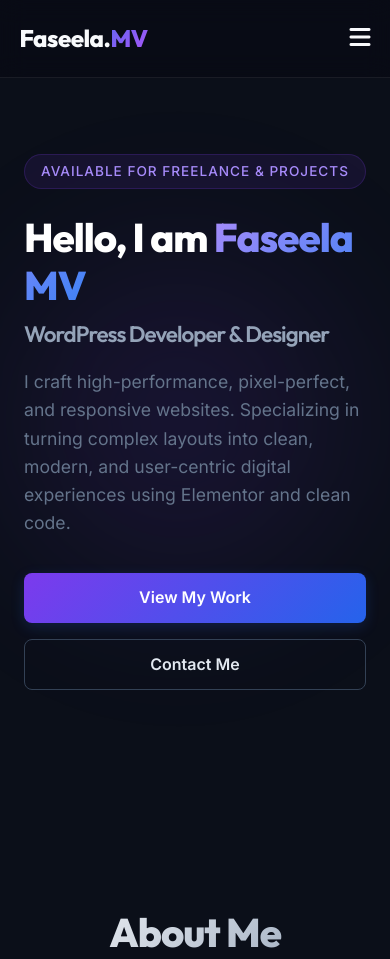
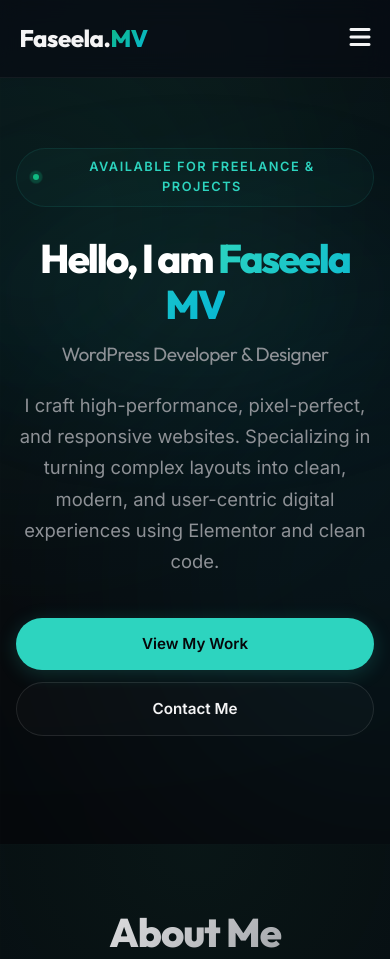
Before and after one commit to FaseelaMV/Faseela-s-Portfolio, a plain HTML site: page index.html in a window 390 px wide. Shown: the top 959 px of the page. Drawn offline with Linux system fonts and the light colour scheme.

Commit message:
Redesign portfolio hero and color scheme with Arctic Teal & Mint theme

```diff
--- a/index.html
+++ b/index.html
@@ -45,21 +45,21 @@
 
             <div class="hero-container">
                 <div class="hero-content">
-                    <span class="hero-badge">Available for Freelance & Projects</span>
+                    <span class="hero-badge reveal-fade"><span class="pulse-dot"></span>Available for Freelance & Projects</span>
 
-                    <h1 class="hero-title">
+                    <h1 class="hero-title reveal-slide">
                         Hello, I am <span class="text-gradient">Faseela MV</span>
                     </h1>
 
-                    <h2 class="hero-subtitle">WordPress Developer & Designer</h2>
+                    <h2 class="hero-subtitle reveal-slide">WordPress Developer & Designer</h2>
 
-                    <p class="hero-description">
+                    <p class="hero-description reveal-slide">
                         I craft high-performance, pixel-perfect, and responsive websites. Specializing in turning
                         complex layouts into clean, modern, and user-centric digital experiences using Elementor and
                         clean code.
                     </p>
 
-                    <div class="hero-actions">
+                    <div class="hero-actions reveal-fade">
                         <a href="#projects" class="btn btn-primary">View My Work</a>
                         <a href="#contact" class="btn btn-secondary">Contact Me</a>
                     </div>
--- a/script.js
+++ b/script.js
@@ -1,7 +1,7 @@
 document.addEventListener('DOMContentLoaded', () => {
     // Trigger initial hero animations
     setTimeout(() => {
-        document.querySelectorAll('.hero .reveal-text, .hero .reveal-fade').forEach(el => {
+        document.querySelectorAll('.hero-section .reveal-slide, .hero-section .reveal-fade').forEach(el => {
             el.classList.add('active');
         });
     }, 100);
@@ -58,7 +58,7 @@ document.addEventListener('DOMContentLoaded', () => {
         });
     }, observerOptions);
 
-    document.querySelectorAll('.reveal-slide, .reveal-scale').forEach(el => {
+    document.querySelectorAll('.reveal-slide, .reveal-scale, .reveal-fade').forEach(el => {
         revealObserver.observe(el);
     });
 
--- a/style.css
+++ b/style.css
@@ -4,23 +4,21 @@
 @import url('https://fonts.googleapis.com/css2?family=Inter:wght@300;400;500;600;700&family=Outfit:wght@400;600;800&display=swap');
 
 :root {
-    --bg-dark: #0b0f19;
-    --card-bg: rgba(255, 255, 255, 0.03);
-    --card-border: rgba(255, 255, 255, 0.07);
-    --text-main: #f8fafc;
-    --text-muted: #94a3b8;
+    --bg-dark: #06070a;
+    --card-bg: rgba(255, 255, 255, 0.015);
+    --card-border: rgba(255, 255, 255, 0.05);
+    --text-main: #f4f4f5;
+    --text-muted: #8e9196;
 
-    /* Premium Color Palette */
-    --primary: #6366f1;
-    /* Indigo */
-    --secondary: #a855f7;
-    /* Purple/Violet */
-    --accent: #38bdf8;
-    /* Soft Light Blue */
+    /* Premium Color Palette (Arctic Teal & Mint) */
+    --primary: #10b981;      /* Vibrant Emerald */
+    --secondary: #06b6d4;    /* Cyber Teal */
+    --accent: #2dd4bf;       /* Mint */
+    --accent-glow: rgba(45, 212, 191, 0.1);
 
     --font-heading: 'Outfit', sans-serif;
     --font-body: 'Inter', sans-serif;
-    --transition: all 0.4s cubic-bezier(0.16, 1, 0.3, 1);
+    --transition: all 0.3s cubic-bezier(0.16, 1, 0.3, 1);
 }
 
 * {
@@ -35,6 +33,13 @@ html {
 
 body {
     background-color: var(--bg-dark);
+    /* Sleek top-spotlight glow and subtle grid effect */
+    background-image:
+        radial-gradient(circle at 50% 0%, rgba(45, 212, 191, 0.07) 0%, rgba(6, 182, 212, 0.03) 40%, transparent 75%),
+        linear-gradient(rgba(255, 255, 255, 0.003) 1px, transparent 1px),
+        linear-gradient(90deg, rgba(255, 255, 255, 0.003) 1px, transparent 1px);
+    background-size: 100% 100%, 60px 60px, 60px 60px;
+    background-attachment: fixed;
     color: var(--text-main);
     font-family: var(--font-body);
     line-height: 1.6;
@@ -43,7 +48,7 @@ body {
 }
 
 /* ==========================================================================
-   2. AMBIENT BACKGROUND (Glowing Orbs)
+   2. AMBIENT BACKGROUND (Optimized Glow Orbs)
    ========================================================================== */
 .background-glow {
     position: fixed;
@@ -59,21 +64,27 @@ body {
 .glow-orb {
     position: absolute;
     border-radius: 50%;
-    filter: blur(120px);
-    opacity: 0.4;
+    filter: blur(140px);
+    opacity: 0.15;
     mix-blend-mode: screen;
 }
 
 .orb-1 {
-    top: 50%;
-    left: 20%;
-    transform: translate(-50%, -50%);
-    width: 800px;
-    height: 800px;
-    background: radial-gradient(circle, rgba(168, 85, 247, 0.2) 0%, rgba(99, 102, 241, 0.2) 40%, transparent 70%);
+    top: -10%;
+    right: 15%;
+    width: 600px;
+    height: 600px;
+    background: radial-gradient(circle, var(--accent) 0%, transparent 70%);
 }
 
-.orb-2,
+.orb-2 {
+    bottom: -10%;
+    left: 10%;
+    width: 700px;
+    height: 700px;
+    background: radial-gradient(circle, var(--secondary) 0%, transparent 70%);
+}
+
 .orb-3 {
     display: none;
 }
@@ -206,8 +217,8 @@ section {
 
 .glass-card:hover {
     transform: translateY(-5px);
-    border-color: rgba(99, 102, 241, 0.4);
-    box-shadow: 0 20px 40px rgba(0, 0, 0, 0.3);
+    border-color: rgba(45, 212, 191, 0.2);
+    box-shadow: 0 12px 30px rgba(0, 0, 0, 0.4);
 }
 
 /* Typography */
@@ -233,73 +244,6 @@ h5 {
     cursor: pointer;
     border: none;
     font-size: 1rem;
-}
-
-.primary-btn {
-    background: linear-gradient(135deg, var(--primary), var(--secondary));
-    color: #fff;
-    box-shadow: 0 10px 20px rgba(99, 102, 241, 0.3);
-}
-
-.primary-btn:hover {
-    transform: translateY(-3px);
-    box-shadow: 0 15px 25px rgba(99, 102, 241, 0.4);
-}
-
-.secondary-btn {
-    background: transparent;
-    color: var(--text-main);
-    border: 1px solid var(--text-muted);
-}
-
-.secondary-btn:hover {
-    border-color: var(--primary);
-    color: var(--primary);
-    transform: translateY(-3px);
-}
-
-/* Hero Section */
-.hero {
-    min-height: 100vh;
-    display: flex;
-    align-items: center;
-    padding-top: 100px;
-}
-
-.hero-content {
-    max-width: 800px;
-}
-
-.greeting {
-    color: var(--accent);
-    font-size: 1.2rem;
-    font-weight: 600;
-    margin-bottom: 1rem;
-    text-transform: uppercase;
-    letter-spacing: 2px;
-}
-
-.hero h1 {
-    font-size: clamp(3rem, 8vw, 5rem);
-    margin-bottom: 0.5rem;
-}
-
-.role {
-    font-size: clamp(1.5rem, 4vw, 2.5rem);
-    color: var(--text-muted);
-    margin-bottom: 1.5rem;
-}
-
-.hero-desc {
-    font-size: 1.1rem;
-    color: var(--text-muted);
-    margin-bottom: 2.5rem;
-    max-width: 600px;
-}
-
-.hero-actions {
-    display: flex;
-    gap: 1.5rem;
 }
 
 /* About Section */
@@ -475,8 +419,8 @@ h5 {
 }
 
 .skill-tag {
-    background: rgba(168, 85, 247, 0.1);
-    border: 1px solid rgba(168, 85, 247, 0.2);
+    background: rgba(45, 212, 191, 0.03);
+    border: 1px solid rgba(45, 212, 191, 0.1);
     color: var(--text-main);
     padding: 0.8rem 1.5rem;
     border-radius: 30px;
@@ -485,7 +429,8 @@ h5 {
 }
 
 .skill-tag:hover {
-    background: rgba(168, 85, 247, 0.2);
+    background: rgba(45, 212, 191, 0.1);
+    border-color: var(--accent);
     transform: translateY(-3px);
 }
 
@@ -579,24 +524,24 @@ footer {
 }
 
 /* Add delays for hero elements */
-.hero .reveal-text:nth-child(1) {
+.hero-section .reveal-fade:nth-child(1) {
     transition-delay: 0.1s;
 }
 
-.hero .reveal-text:nth-child(2) {
+.hero-section .reveal-slide:nth-child(2) {
     transition-delay: 0.2s;
 }
 
-.hero .reveal-text:nth-child(3) {
+.hero-section .reveal-slide:nth-child(3) {
     transition-delay: 0.3s;
 }
 
-.hero .reveal-text:nth-child(4) {
+.hero-section .reveal-slide:nth-child(4) {
     transition-delay: 0.4s;
 }
 
-.hero .reveal-fade {
-    transition-delay: 0.6s;
+.hero-section .reveal-fade:nth-child(5) {
+    transition-delay: 0.5s;
 }
 
 /* ==========================================================================
@@ -660,136 +605,186 @@ footer {
     .nav-links.active {
         left: 0;
     }
+}
 
 /* --- Modern Hero Section Styles --- */
 .hero-section {
     position: relative;
-        background-color: #0b0f19;
-        /* Deep, high-end navy background */
     min-height: 100vh;
     display: flex;
     align-items: center;
+    justify-content: center;
     overflow: hidden;
-        padding: 80px 24px;
+    padding: 120px 24px 80px;
 }
 
-    /* Glowing ambient background circle */
+/* Subtle background glowing focus under the text */
 .hero-glow-orb {
     position: absolute;
-        top: 20%;
-        right: -10%;
-        width: 500px;
-        height: 500px;
-        background: radial-gradient(circle, rgba(124, 58, 237, 0.15) 0%, rgba(59, 130, 246, 0) 70%);
-        filter: blur(60px);
+    top: 35%;
+    left: 50%;
+    transform: translate(-50%, -50%);
+    width: 600px;
+    height: 300px;
+    background: radial-gradient(ellipse, rgba(45, 212, 191, 0.08) 0%, rgba(6, 182, 212, 0.02) 50%, transparent 80%);
+    filter: blur(50px);
     z-index: 1;
     pointer-events: none;
 }
 
 .hero-container {
     width: 100%;
-        max-width: 1200px;
+    max-width: 900px;
     margin: 0 auto;
     position: relative;
     z-index: 2;
 }
 
 .hero-content {
-        max-width: 700px;
+    display: flex;
+    flex-direction: column;
+    align-items: center;
+    text-align: center;
 }
 
 /* Subtle badge tracker */
 .hero-badge {
+    display: inline-flex;
+    align-items: center;
+    padding: 8px 16px;
+    background: rgba(45, 212, 191, 0.03);
+    border: 1px solid rgba(45, 212, 191, 0.1);
+    color: var(--accent);
+    font-size: 0.8rem;
+    font-weight: 600;
+    border-radius: 100px;
+    margin-bottom: 28px;
+    text-transform: uppercase;
+    letter-spacing: 1.5px;
+}
+
+/* Pulsing status dot */
+.pulse-dot {
     display: inline-block;
-        padding: 6px 16px;
-        background: rgba(124, 58, 237, 0.1);
-        border: 1px solid rgba(124, 58, 237, 0.2);
-        color: #a78bfa;
-        font-size: 0.85rem;
-        font-weight: 500;
-        border-radius: 100px;
-        margin-bottom: 24px;
-        text-transform: uppercase;
-        letter-spacing: 1px;
+    width: 6px;
+    height: 6px;
+    background-color: var(--primary);
+    border-radius: 50%;
+    margin-right: 8px;
+    position: relative;
+    vertical-align: middle;
+}
+
+.pulse-dot::after {
+    content: '';
+    position: absolute;
+    top: 0;
+    left: 0;
+    width: 100%;
+    height: 100%;
+    border-radius: 50%;
+    background-color: var(--primary);
+    animation: pulse 1.5s infinite;
+}
+
+@keyframes pulse {
+    0% {
+        transform: scale(1);
+        opacity: 1;
+    }
+    100% {
+        transform: scale(2.5);
+        opacity: 0;
+    }
 }
 
 /* Bold typography & beautiful color gradient */
 .hero-title {
     color: #ffffff;
-        font-size: 3.5rem;
+    font-size: clamp(2.5rem, 5vw, 4rem);
     font-weight: 800;
-        line-height: 1.2;
-        margin-bottom: 12px;
+    line-height: 1.15;
+    margin-bottom: 16px;
+    letter-spacing: -2px;
 }
 
 .text-gradient {
-        background: linear-gradient(135deg, #a78bfa 0%, #3b82f6 100%);
+    background: linear-gradient(135deg, var(--accent) 0%, var(--secondary) 100%);
     -webkit-background-clip: text;
     -webkit-text-fill-color: transparent;
 }
 
 .hero-subtitle {
-        color: #94a3b8;
-        font-size: 1.75rem;
-        font-weight: 600;
-        margin-bottom: 20px;
+    color: var(--text-muted);
+    font-size: clamp(1.2rem, 3vw, 1.8rem);
+    font-weight: 500;
+    margin-bottom: 24px;
+    letter-spacing: -0.5px;
 }
 
 .hero-description {
-        color: #64748b;
-        font-size: 1.1rem;
-        line-height: 1.6;
-        margin-bottom: 36px;
+    color: #8e9196;
+    font-size: 1.15rem;
+    line-height: 1.7;
+    margin-bottom: 40px;
+    max-width: 650px;
 }
 
 /* Interactive CTA Buttons */
 .hero-actions {
     display: flex;
     gap: 16px;
-        flex-wrap: wrap;
+    justify-content: center;
 }
 
 .btn {
     display: inline-block;
-        padding: 12px 28px;
-        font-size: 1rem;
+    padding: 14px 32px;
+    font-size: 0.95rem;
     font-weight: 600;
-        border-radius: 8px;
+    border-radius: 100px;
     text-decoration: none;
-        transition: all 0.3s ease;
+    transition: var(--transition);
 }
 
 .btn-primary {
-        background: linear-gradient(135deg, #7c3aed 0%, #2563eb 100%);
-        color: #ffffff;
-        box-shadow: 0 4px 14px rgba(37, 99, 235, 0.2);
+    background: var(--accent);
+    color: #06070a;
+    box-shadow: 0 4px 20px rgba(45, 212, 191, 0.2);
 }
 
 .btn-primary:hover {
     transform: translateY(-2px);
-        box-shadow: 0 6px 20px rgba(37, 99, 235, 0.4);
+    background: #1fbaa7;
+    box-shadow: 0 6px 24px rgba(45, 212, 191, 0.4);
 }
 
 .btn-secondary {
-        background: transparent;
-        color: #e2e8f0;
-        border: 1px solid #334155;
+    background: rgba(255, 255, 255, 0.02);
+    color: var(--text-main);
+    border: 1px solid rgba(255, 255, 255, 0.1);
 }
 
 .btn-secondary:hover {
-        background: rgba(255, 255, 255, 0.03);
-        border-color: #64748b;
+    background: rgba(255, 255, 255, 0.05);
+    border-color: var(--accent);
     transform: translateY(-2px);
 }
 
 /* Responsive tweaking for mobile viewports */
 @media (max-width: 768px) {
-        .hero-title {
-            font-size: 2.5rem;
+    .hero-section {
+        padding: 100px 16px 60px;
     }
 
-        .hero-subtitle {
-            font-size: 1.4rem;
+    .hero-actions {
+        flex-direction: column;
+        width: 100%;
+        gap: 12px;
+    }
+
+    .hero-actions .btn {
+        width: 100%;
+        text-align: center;
     }
 }
-}
```
Lines whose indentation alone changed are shown as unchanged.
